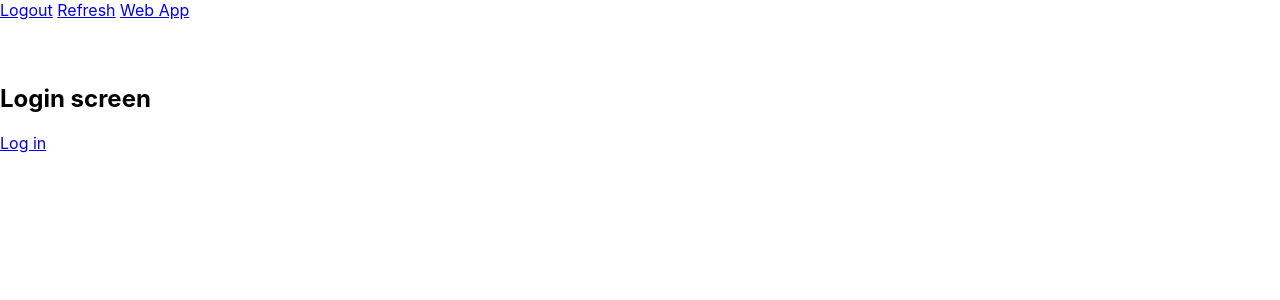
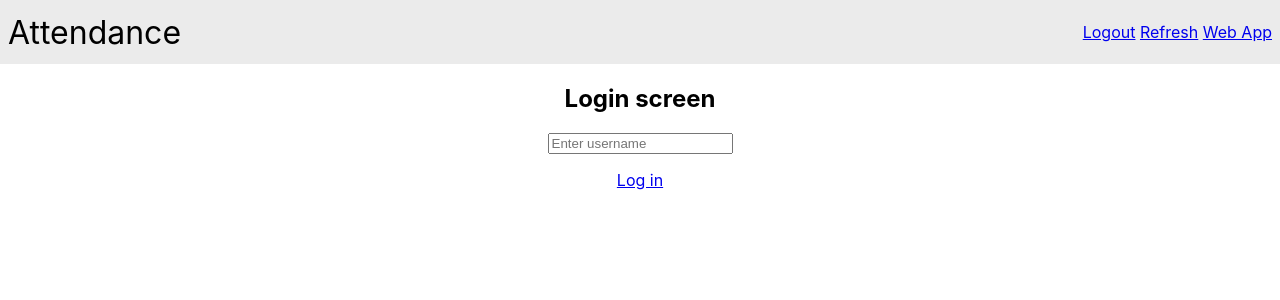
Before and after one commit to mvanco/iceapp, a React (Create React App) app: page / in a window 1280 px wide. Shown: the top 300 px of the page. Built offline with nearby package versions, Linux system fonts and the light colour scheme.

Commit message:
Design layouts

```diff
--- a/src/App.css
+++ b/src/App.css
@@ -31,14 +31,32 @@
 
 .AppBar {
   height: 64px;
+  background-color: #ebebeb;
+  display: flex;
+  align-items: center;
+  padding-left: 8px;
+  padding-right: 8px;
+}
+
+.AppBar-title {
+  flex: 1;
+  font-size: 2em;
 }
 
 .Page {
   flex: 1;
+  flex-direction: column;
+  display: flex;
 }
 
 .Menu {
   height: 64px;
+  background-color: #ebebeb;
+  display:flex;
+  align-items: center;
+  justify-content: center;
+  padding-left: 8px;
+  padding-right: 8px;
 }
 
 .match-parent {
@@ -46,13 +64,23 @@
   height: 100%;
 }
 
-.fill-dimension {
+.SubPage {
   flex: 1;
+  padding: 16px;
 }
 
 .flex-column {
   display: flex;
   flex-direction: column;
+}
+
+.LoginScreen {
+  max-width: 300px;
+  flex: 1;
+  flex-direction: column;
+  display: flex;
+  align-self: center;
+  align-items: center;
 }
 
 @keyframes App-logo-spin {
--- a/src/App.tsx
+++ b/src/App.tsx
@@ -5,7 +5,7 @@ import { BrowserRouter as Router, Routes, Route, Link } from 'react-router-dom';
 import HomePage from './page/HomePage';
 import TermsPage from './page/TermsPage';
 import PageWrapper from './page/PageWrapper';
-
+import LoginScreen from './screen/LoginScreen';
 
 function onLogout() {
 
@@ -17,15 +17,6 @@ function onRefresh() {
 
 function onWeb() {
 
-}
-
-const LoginScreen = () => {
-  return (
-    <>
-      <h2>Login screen</h2>
-      <Link to="/internal">Log in</Link>
-    </>
-  )
 }
 
 const InternalScreen = () => {
@@ -46,6 +37,7 @@ function App() {
       <Router>
         <div className="match-parent flex-column">
           <div className="AppBar">
+            <span className="AppBar-title">Attendance</span>
             <a href="#" onClick={onLogout}>Logout</a>&nbsp;
             <a href="#" onClick={onRefresh}>Refresh</a>&nbsp;
             <a href="#" onClick={onWeb}>Web App</a>
--- a/src/page/HomePage.tsx
+++ b/src/page/HomePage.tsx
@@ -1,10 +1,12 @@
 import { Link } from "react-router-dom"
 import PageWrapper from "./PageWrapper"
+import { username } from "../viewmodel/AppViewModel"
 
 export default function HomePage() {
   return (
-    <div className="fill-dimension">
+    <div className="SubPage">
       <h2>Home screen</h2>
+      <p>{username}</p>
     </div>
   )
 }
--- a/src/page/PageWrapper.tsx
+++ b/src/page/PageWrapper.tsx
@@ -3,12 +3,12 @@ import { Link, Outlet } from "react-router-dom"
 
 export default function PageWrapper() {
   return (
-    <div className="match-parent flex-column">
+    <>
       <Outlet/>
       <div className="Menu">
         <Link to="/internal/home">Home</Link>&nbsp;
         <Link to="/internal/terms">Terms</Link>
       </div>
-    </div>
+    </>
   )
 }
--- a/src/page/TermsPage.tsx
+++ b/src/page/TermsPage.tsx
@@ -3,7 +3,7 @@ import PageWrapper from "./PageWrapper"
 
 export default function TermsPage() {
   return (
-    <div className="fill-dimension">
+    <div className="SubPage">
       <h2>Terms screen</h2>
     </div>
   )
--- /dev/null
+++ b/src/screen/LoginScreen.tsx
@@ -0,0 +1,27 @@
+import { Link } from "react-router-dom"
+import { useState } from "react"
+import { username, setUsername as setUsernameGlobal} from "../viewmodel/AppViewModel";
+
+const LoginScreen = () => {
+
+  const [username, setUsername] = useState('');
+  const [password, setPassword] = useState('');
+
+  return (
+    <div className="LoginScreen">
+      <h2>Login screen</h2>
+      <input
+        type="text"
+        value={username}
+        onChange={(event) => {
+          setUsername(event.target.value);
+          setUsernameGlobal(event.target.value);
+        }}
+        placeholder="Enter username"
+      />
+      <Link to="/internal" style={{ marginTop: "16px",  }}>Log in</Link>
+    </div>
+  )
+}
+
+export default LoginScreen
--- /dev/null
+++ b/src/viewmodel/AppViewModel.tsx
@@ -0,0 +1,5 @@
+
+export let username: string
+export function setUsername(usernameParam: string) {
+  username = usernameParam
+}
```
